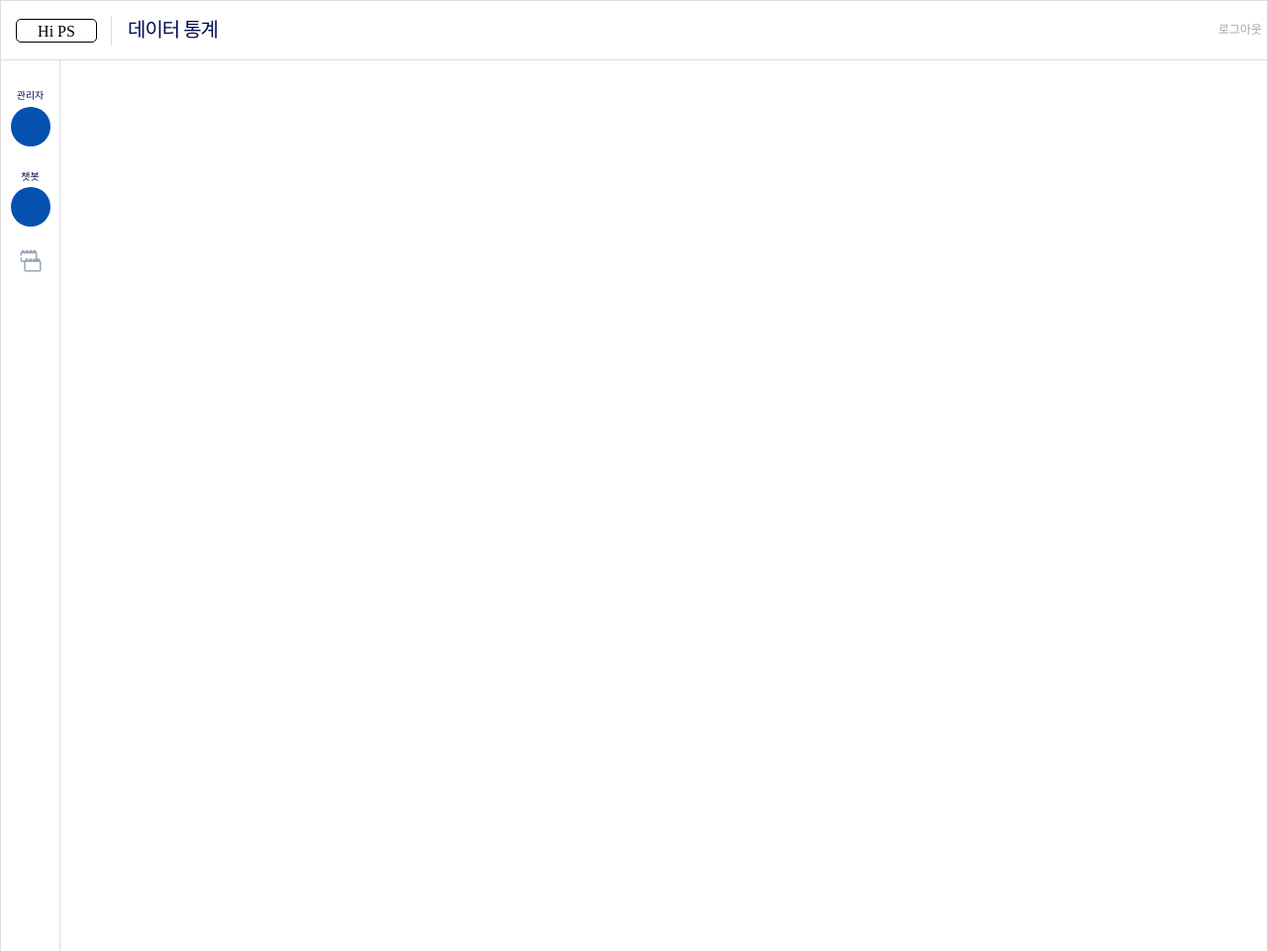
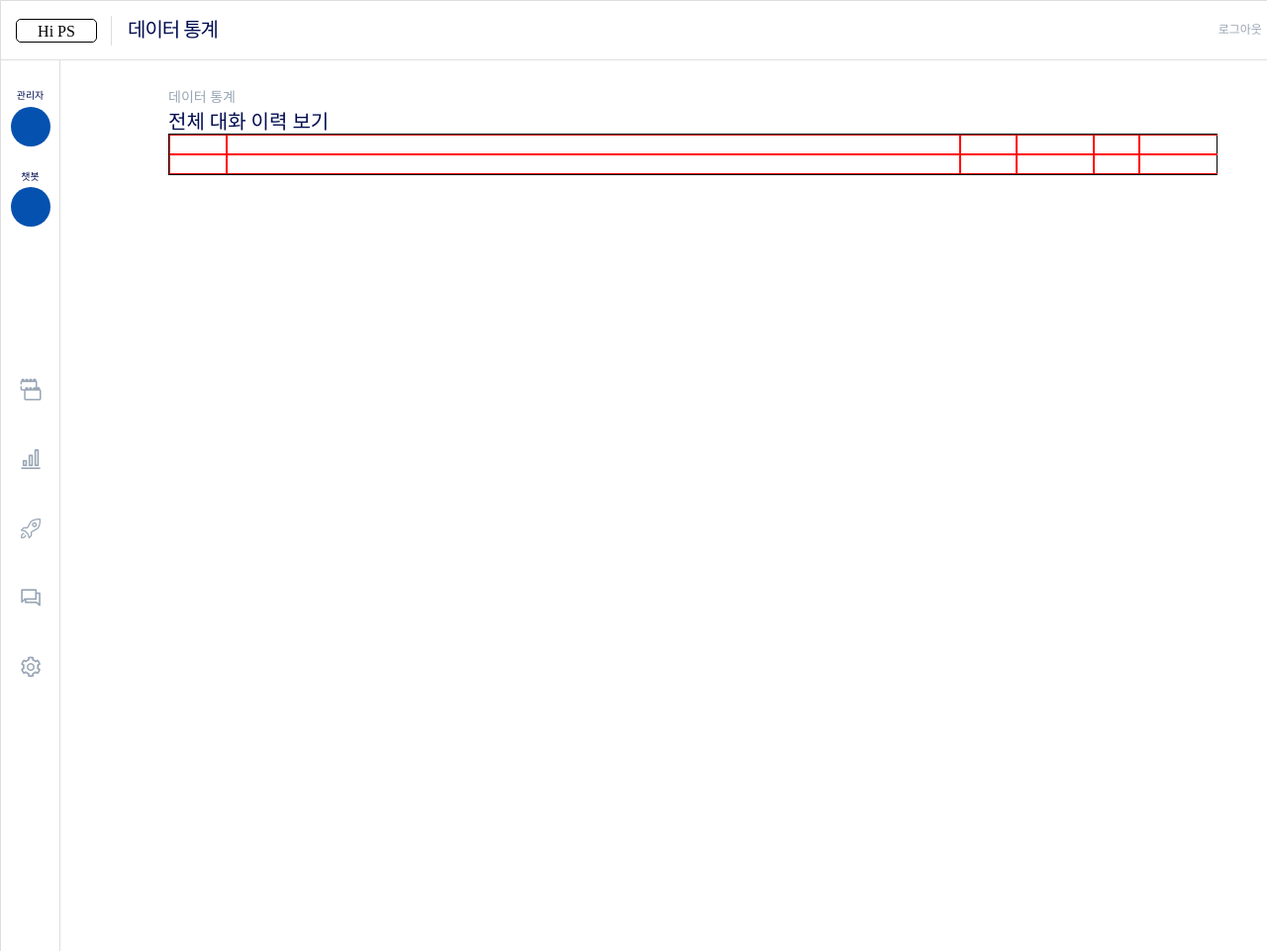
Before and after one commit to LeeMoonki/web-development-basic, a plain HTML site: page publishing/view/list.html in a window 1280 px wide. Shown: the top 961 px of the page at 99% size. Drawn offline with Linux system fonts and the light colour scheme.

Commit message:
20200208

```diff
--- a/publishing/view/list.css
+++ b/publishing/view/list.css
@@ -84,6 +84,7 @@
   position: absolute;
   width: 60px;
   height: 100%;
+  z-index: 10;
   border-right: 1px solid #dedede;
 }
 .nav-side__profile-list > li:first-child {
@@ -109,6 +110,9 @@
   border-radius: 20px;
   background-color: #0551af;
 }
+.nav-side__menu {
+  margin-top: 130px;
+}
 .nav-side__menu-icon-wrapper {
   padding: 23px 18px;
 }
@@ -119,12 +123,74 @@
   width: 24px;
   height: 24px;
 }
-.nav-side__menu-playground--inactive {
-  background-image: url("../assets/imgs/playground.png")
-}
-.nav-side__menu-playground--active {
-  background-image: url("../assets/imgs/playground-active.png")
-}
+.nav-side__menu-playground--inactive {background-image: url("../assets/imgs/playground.png")}
+.nav-side__menu-playground--active {background-image: url("../assets/imgs/playground-active.png")}
+.nav-side__menu-stat--inactive {background-image: url("../assets/imgs/stat.png")}
+.nav-side__menu-stat--active {background-image: url("../assets/imgs/stat-active.png")}
+.nav-side__menu-enhance--inactive {background-image: url("../assets/imgs/menu-enhance.png")}
+.nav-side__menu-enhance--active {background-image: url("../assets/imgs/menu-enhance-active.png")}
+.nav-side__menu-talk--inactive {background-image: url("../assets/imgs/menu-talk.png")}
+.nav-side__menu-talk--active {background-image: url("../assets/imgs/menu-talk-active.png")}
+.nav-side__menu-setting--inactive {background-image: url("../assets/imgs/menu-setting.png")}
+.nav-side__menu-setting--active {background-image: url("../assets/imgs/menu-setting-active.png")}
+
 .content {
   width: 100%;
 }
+.content-wrapper {
+  overflow: hidden;
+  margin: 0 auto;
+  width: 1060px;
+}
+
+.content-header {
+  margin-top: 30px;
+}
+.content-header__subtitle {
+  font-size: 14px;
+  font-weight: 500;
+  letter-spacing: -0.7;
+  color: #98a5b4;
+}
+.content-header__title {
+  margin-top: 5px;
+  font-size: 20px;
+  font-weight: 300;
+  letter-spacing: -1;
+  color: #000c4f;
+}
+
+.content-list-wrapper {
+  border: 1px solid #000;
+}
+.content-list {}
+.content-list__wrapper {
+  display: flex;
+}
+.content-list__wrapper > div {
+  height: 20px;
+  border: 1px solid #f00;
+}
+.content-list__c1 {
+  min-width: 58px;
+  max-width: 58px;
+}
+.content-list__c2 {
+  min-width: 741px;
+}
+.content-list__c3 {
+  min-width: 57px;
+  max-width: 57px;
+}
+.content-list__c4 {
+  min-width: 78px;
+  max-width: 78px;
+}
+.content-list__c5 {
+  min-width: 46px;
+  max-width: 46px;
+}
+.content-list__c6 {
+  min-width: 80px;
+  max-width: 80px;
+}
--- a/publishing/view/list.html
+++ b/publishing/view/list.html
@@ -1,6 +1,6 @@
 <!DOCTYPE html>
 
-<span lang="en">
+<html lang="en">
   <head>
     <meta charset="utf-8">
     <meta name="viewport" content="width=device-width, initial-scale=1.0">
@@ -47,15 +47,64 @@
               </div>
             </li>
           </ul>
-          <ul>
+          <ul class="nav-side__menu">
             <li>
               <div class="nav-side__menu-icon-wrapper">
                 <div class="nav-side__menu-icon nav-side__menu-playground--inactive"></div>
               </div>
             </li>
+            <li>
+              <div class="nav-side__menu-icon-wrapper">
+                <div class="nav-side__menu-icon nav-side__menu-stat--inactive"></div>
+              </div>
+            </li>
+            <li>
+              <div class="nav-side__menu-icon-wrapper">
+                <div class="nav-side__menu-icon nav-side__menu-enhance--inactive"></div>
+              </div>
+            </li>
+            <li>
+              <div class="nav-side__menu-icon-wrapper">
+                <div class="nav-side__menu-icon nav-side__menu-talk--inactive"></div>
+              </div>
+            </li>
+            <li>
+              <div class="nav-side__menu-icon-wrapper">
+                <div class="nav-side__menu-icon nav-side__menu-setting--inactive"></div>
+              </div>
+            </li>
           </ul>
         </div>
-        <div class="content"></div>
+        <div class="content">
+          <div class="content-wrapper">
+            <div class="content-header">
+              <h2 class="content-header__subtitle">데이터 통계</h2>
+              <h1 class="content-header__title">전체 대화 이력 보기</h1>
+            </div>
+            <div class="content-list-wrapper">
+              <div class="content-list__wrapper">
+                <div class="content-list__c1"></div>
+                <div class="content-list__c2"></div>
+                <div class="content-list__c3"></div>
+                <div class="content-list__c4"></div>
+                <div class="content-list__c5"></div>
+                <div class="content-list__c6"></div>
+              </div>
+              <ul class="content-list">
+                <li>
+                  <div class="content-list__wrapper">
+                    <div class="content-list__c1"></div>
+                    <div class="content-list__c2"></div>
+                    <div class="content-list__c3"></div>
+                    <div class="content-list__c4"></div>
+                    <div class="content-list__c5"></div>
+                    <div class="content-list__c6"></div>
+                  </div>
+                </li>
+              </ul>
+            </div>
+          </div>
+        </div>
       </div>
     </div>
   </body>
```
Also changed, not shown: js/prototypeLinking.js (added, +26 -0 lines), publishing/REFERENCES.md (+1 -0 lines), publishing/assets/imgs/menu-setting.png (renamed from publishing/assets/imgs/menu-setting-default.png), publishing/view/normalize.css.
